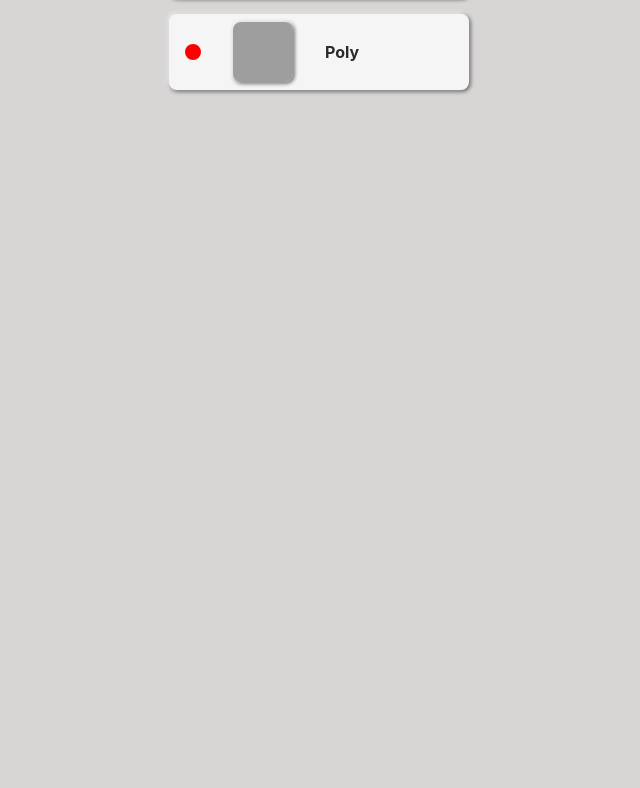
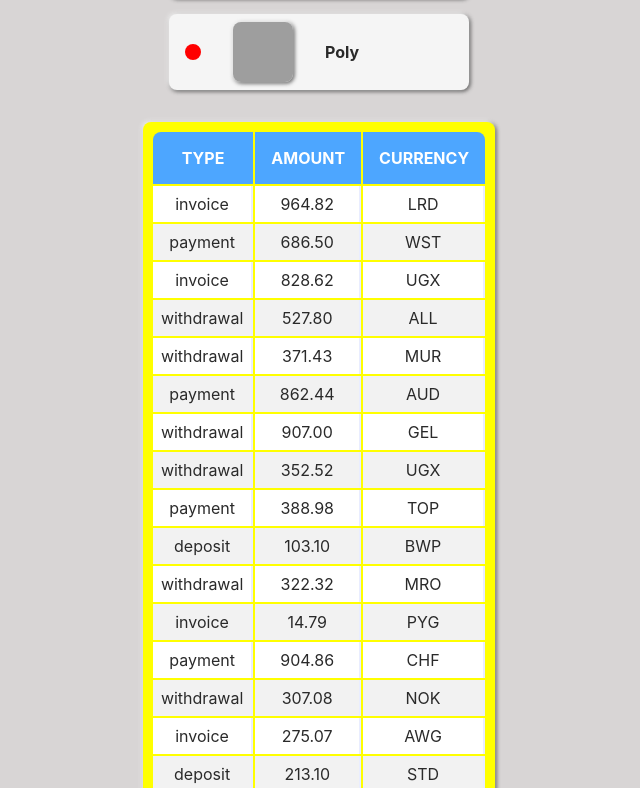
Before and after one commit to MaksymMyhulia/goit-react-hw-01-components, a React (Create React App) app: page / in a window 1280 px wide. Shown: the part 1092-1880 px from the top of the page, without its empty margins (321-961 px from the left). Before the commit the page ends 1214 px from the top, so only its background shows below. Built offline with nearby package versions, Linux system fonts and the light colour scheme; grey boxes are pictures that could not be loaded.

Commit message:
add_last_task

```diff
--- a/src/components/App/App.jsx
+++ b/src/components/App/App.jsx
@@ -4,8 +4,12 @@ import user from "components/Profile/user.json";
 import { Statistics } from "components/Statistics/Statistics"
 import data from "components/Statistics/data.json";
 
+import { FriendList } from "components/Friends/FriendsList/FriendsList";
 import friends from "components/Friends/friends.json";
-import { FriendList } from "components/Friends/FriendsList/FriendsList";
+
+import { TransactionHistory } from "components/TransactionHistory/TransactionHistory";
+import transactions from "components/TransactionHistory/transactions.json";
+
 
 
 export const App = () => {
@@ -24,6 +28,9 @@ export const App = () => {
      <FriendList
       friends={friends}
     />
+    <TransactionHistory
+     items={transactions}
+    />
     </div>
   );
 };
--- /dev/null
+++ b/src/components/TransactionHistory/TransactionHistory.jsx
@@ -0,0 +1,72 @@
+import React from "react";
+import PropTypes from "prop-types";
+import {
+    Table,
+    TableHead,
+    TableBody,
+    TableHeader,
+    TRow,
+    Type,
+    TableData,
+    Tr,
+
+ } from "./TransactionHistory.styled"
+
+export const TransactionHistory = ({ items }) => {
+    return (
+<Table>
+  <TableHead>
+    <Tr>
+    <TableHeader>Type</TableHeader>
+    <TableHeader>Amount</TableHeader>
+    <TableHeader>Currency</TableHeader>
+    </Tr>
+  </TableHead>
+
+  <TableBody>
+    {
+    items.map((item, idx) => {
+    return (
+        <TableRow
+         key={item.id}
+         id={item.id}
+         type={item.type}
+         currency={item.currency}
+         amount={item.amount}
+         index={idx}
+        />
+    );
+    })
+    }
+  </TableBody>
+</Table>
+    )
+};
+
+TransactionHistory.propTypes = {
+items: PropTypes.arrayOf(
+PropTypes.shape({
+  id: PropTypes.string.isRequired,
+  type: PropTypes.string.isRequired,
+  amount: PropTypes.string.isRequired,
+  currecy: PropTypes.string.isRequired,
+}).isRequired
+).isRequired
+};
+
+const TableRow = ({ type, amount, currency, index }) => {
+    return (
+    <TRow idx ={index}>
+    <Type>{type}</Type>
+    <TableData>{amount}</TableData>
+    <TableData>{currency}</TableData>
+    </TRow>
+    )
+};
+
+TableRow.propTypes = {
+    index: PropTypes.number.isRequired,
+    type: PropTypes.string.isRequired,
+    amount: PropTypes.string.isRequired,
+    currency: PropTypes.string.isRequired,
+};
--- /dev/null
+++ b/src/components/TransactionHistory/TransactionHistory.styled.jsx
@@ -0,0 +1,67 @@
+import styled from "@emotion/styled";
+
+export const Table = styled.table`
+margin: 0 auto;
+padding: ${({ theme }) => theme.space[3]}px;
+margin-bottom: ${({ theme }) => theme.space[5]}px;
+
+border-radius:${({ theme }) => theme.space[3]}px;
+box-shadow: -1px -1px 4px #fff, 1px 1px 4px #2a2a2a;
+
+background-color: #ffff00;
+
+`;
+
+export const TableBody = styled.tbody`
+background-color: ${({ theme }) => theme.colors.white};
+
+`;
+
+export const TableHeader = styled.th`
+padding: ${({ theme }) => theme.space[4]}px;
+text-align: center;
+
+:first-child {
+    border-top-left-radius: ${({ theme }) => theme.space[3]}px;
+  }
+  :last-child {
+    border-top-right-radius: ${({ theme }) => theme.space[3]}px;
+  }
+  `;
+
+export const TRow = styled.tr`
+background-color: ${props => props.idx % 2 === 0 ? props.theme.colors.white : props.theme.colors.background};
+`;
+
+export const TableHead = styled.thead`
+font-size: ${({ theme }) => theme.fontSizes.m};
+color: ${({ theme }) => theme.colors.white};
+background-color: ${({ theme }) => theme.colors.blue};
+text-transform: uppercase;
+
+border-radius: ${({ theme }) => theme.space[3]}px;
+`;
+
+export const TableData = styled.td`
+padding: ${({ theme }) => theme.space[3]}px;
+border-right: 0.125rem solid #e9edff;
+color: ${props => props.theme.colors.text};
+text-align: center;
+
+:hover {
+    background-color: ${props => props.theme.colors.primary};
+    color: ${props => props.theme.colors.black};
+    text-shadow: 0.0625rem 0.0625rem 0.0625rem #fff;
+  }
+`;
+
+export const Type = styled(TableData)`
+text-transform: capitelize;
+`;
+
+export const Tr = styled.tr`
+:hover {
+    background-color: #0066cc;
+    box-shadow: 0 6px 6px -6px #0E1119;
+}
+`;
--- /dev/null
+++ b/src/components/TransactionHistory/transactions.json
@@ -0,0 +1,122 @@
+[
+  {
+    "id": "1e0700a2-5183-4291-85cc-2065a036a683",
+    "type": "invoice",
+    "amount": "964.82",
+    "currency": "LRD"
+  },
+  {
+    "id": "a30f821b-4d25-4ff0-abdd-e340b3f0dd2b",
+    "type": "payment",
+    "amount": "686.50",
+    "currency": "WST"
+  },
+  {
+    "id": "44dca67a-8e5a-4798-bf8e-b15efd4e1abd",
+    "type": "invoice",
+    "amount": "828.62",
+    "currency": "UGX"
+  },
+  {
+    "id": "ea8ed3dc-2b68-4a53-905a-53ecb0adef33",
+    "type": "withdrawal",
+    "amount": "527.80",
+    "currency": "ALL"
+  },
+  {
+    "id": "ea76146a-0b00-4b80-bc02-a8c822176712",
+    "type": "withdrawal",
+    "amount": "371.43",
+    "currency": "MUR"
+  },
+  {
+    "id": "63ca02f9-d637-46b5-9237-f3b24425e029",
+    "type": "payment",
+    "amount": "862.44",
+    "currency": "AUD"
+  },
+  {
+    "id": "ed0263e8-59a5-4bf1-87e0-2bb88e53dc34",
+    "type": "withdrawal",
+    "amount": "907.00",
+    "currency": "GEL"
+  },
+  {
+    "id": "6013bad0-750c-4691-8bc2-d8f2b43969c4",
+    "type": "withdrawal",
+    "amount": "352.52",
+    "currency": "UGX"
+  },
+  {
+    "id": "252c7be4-8b06-4fa7-8d42-61fb835b70d5",
+    "type": "payment",
+    "amount": "388.98",
+    "currency": "TOP"
+  },
+  {
+    "id": "4eaab41b-b967-40ac-82ed-85fc66f646f1",
+    "type": "deposit",
+    "amount": "103.10",
+    "currency": "BWP"
+  },
+  {
+    "id": "9648a350-8469-42d5-8bf3-18090de5fe67",
+    "type": "withdrawal",
+    "amount": "322.32",
+    "currency": "MRO"
+  },
+  {
+    "id": "9c5c25fb-1a95-4b2f-8d1f-4c4426d677cc",
+    "type": "invoice",
+    "amount": "14.79",
+    "currency": "PYG"
+  },
+  {
+    "id": "43ef232c-80e9-4d6f-b48a-b22405620de3",
+    "type": "payment",
+    "amount": "904.86",
+    "currency": "CHF"
+  },
+  {
+    "id": "5161682e-e620-4019-ab0a-24ceb10fbd20",
+    "type": "withdrawal",
+    "amount": "307.08",
+    "currency": "NOK"
+  },
+  {
+    "id": "7b119d71-42e6-4c42-a141-6818b07bb9ff",
+    "type": "invoice",
+    "amount": "275.07",
+    "currency": "AWG"
+  },
+  {
+    "id": "a4f65722-65c4-4c28-b1f4-b8ed988bb205",
+    "type": "deposit",
+    "amount": "213.10",
+    "currency": "STD"
+  },
+  {
+    "id": "c6e5784b-0ca3-48d6-86e5-b5128af5a523",
+    "type": "invoice",
+    "amount": "116.11",
+    "currency": "CUP CUC"
+  },
+  {
+    "id": "c9ebed6a-3a02-4b49-ac0d-0534b51f2bfd",
+    "type": "invoice",
+    "amount": "878.67",
+    "currency": "HKD"
+  },
+  {
+    "id": "a4a98b0e-b22c-438b-9f83-de2df52110c8",
+    "type": "invoice",
+    "amount": "725.03",
+    "currency": "UYU UYI"
+  },
+  {
+    "id": "b39bfa7a-0166-4c47-94d6-87d20590f746",
+    "type": "payment",
+    "amount": "405.45",
+    "currency": "MDL"
+  }
+]
--- a/src/constans/theme.js
+++ b/src/constans/theme.js
@@ -3,12 +3,14 @@ export const theme = {
       black: "#000",
       white: "#fff",
       primaryBackground: "#f5f5f5",
+      background: "#f2f2f2",
       text: "#2a2a2a",
       accent: "#9e0202",
       pimaryText: "#7e7878",
       primary: "#bdb8b8",
       green: "#00ff00",
       red: "#FF0000",
+      blue: "#4da6ff",
     },
     space: [0, 2, 4, 8, 16, 32, 64, 128, 256],
     fontSizes: {
```
